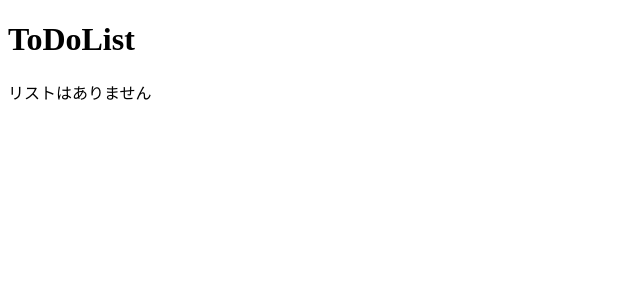
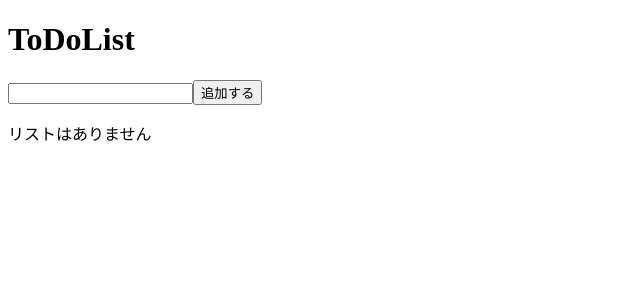
Before and after one commit to Omochi-Okome/PomodoroList, a React (Create React App) app in the folder client/: page / in a window 1280 px wide. Shown: the top 300 px of the page, without its empty margins (0-640 px from the left). Built offline with nearby package versions, Linux system fonts and the light colour scheme.

Commit message:
inputコンポーネントを実装

```diff
--- /dev/null
+++ b/client/src/components/InputList.jsx
@@ -0,0 +1,41 @@
+import React, { useState } from "react";
+import axios from "axios";
+
+const InputList = () => {
+  const [inputValue, setInputValue] = useState("");
+
+  const handleInputChange = (event) => {
+    setInputValue(event.target.value);
+  };
+
+  const handleSubmit = async () => {
+    try {
+        console.log("送信するデータ:", inputValue);
+        const dataToSend = { inputData: inputValue };
+        const response = await axios.post("http://localhost:3001/item", dataToSend);
+
+        console.log("バックエンドからのレスポンス:", response.data);
+    } catch (error) {
+        console.error("データの送信時にエラーが発生しました:", error);
+    }
+  };
+
+
+  return (
+    <div>
+      <input
+        type="text"
+        value={inputValue}
+        onChange={handleInputChange}
+      />
+      <button
+        type="button"
+        onClick={handleSubmit}
+      >
+        追加する
+      </button>
+    </div>
+  );
+};
+
+export default InputList;
--- a/client/src/components/ToDoList.jsx
+++ b/client/src/components/ToDoList.jsx
@@ -5,7 +5,6 @@ const ToDoList = () => {
   const [todoList, setTodoList] = useState([]);
 
   useEffect(() => {
-    console.log("useEffectが実行されました");
     axios.get("http://localhost:3001/")
       .then(response => {
         console.log(response.data);
@@ -15,8 +14,6 @@ const ToDoList = () => {
         console.error("データ取得時のエラー:", error);
       });
   }, []);
-
-  console.log("ToDoListコンポーネントがレンダリングされました");
 
   return (
     <div>
--- a/client/src/pages/Home.jsx
+++ b/client/src/pages/Home.jsx
@@ -1,3 +1,4 @@
+import InputList from "../components/InputList";
 import ToDoList from "../components/ToDoList";
 import TopBar from "../components/TopBar";
 
@@ -5,6 +6,7 @@ const Home = () => {
     return(
         <>
             <TopBar />
+            <InputList />
             <ToDoList />
         </>
     )
```
Also changed, not shown: 2 other files (tests, documents, lock files or other folders).
